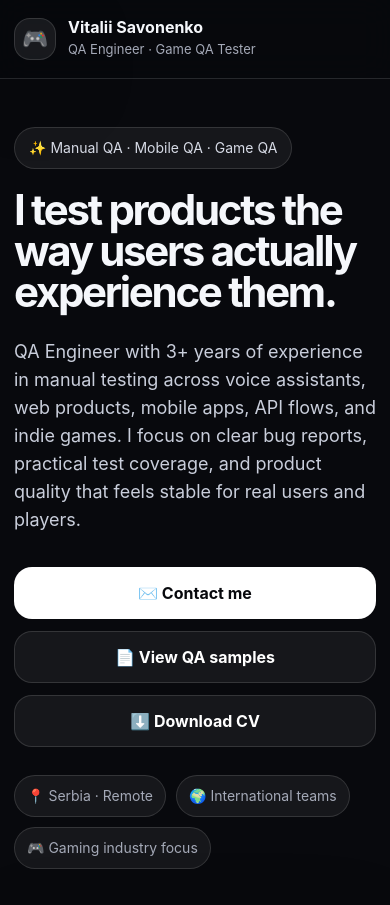
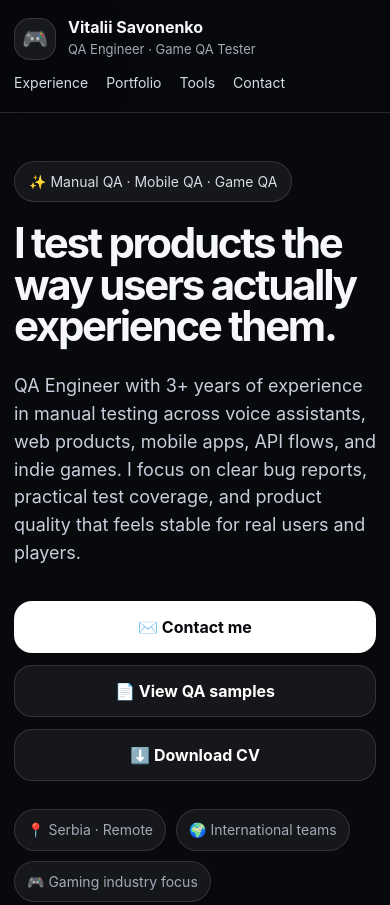
Before and after one commit to VitaliiSavonenko-QA/VitaliiSavonenko-QA.github.io, a plain HTML site: page index.html in a window 390 px wide. Shown: the top 905 px of the page. Drawn offline with Linux system fonts and the light colour scheme.

Commit message:
Keep mobile navigation visible and offset desktop anchors

```diff
--- a/css/style.css
+++ b/css/style.css
@@ -15,7 +15,7 @@
 }
 
 * { box-sizing: border-box; }
-html { scroll-behavior: smooth; }
+html { scroll-behavior: smooth; scroll-padding-top: 100px; }
 
 body {
   margin: 0;
@@ -73,7 +73,8 @@ a { color: inherit; text-decoration: none; }
 
 .main-nav {
   display: flex;
-  gap: 22px;
+  flex-wrap: wrap;
+  gap: 12px 22px;
   color: #d7dbe6;
   font-size: 14px;
 }
@@ -511,7 +512,11 @@ h1 {
 }
 
 @media (max-width: 880px) {
-  .main-nav { display: none; }
+  html { scroll-padding-top: 16px; }
+  .site-header { position: relative; }
+  .header-inner { flex-direction: column; align-items: flex-start; gap: 12px; }
+  .brand { min-width: 0; }
+  .main-nav { width: 100%; gap: 10px 18px; }
   .hero, .split, .contact { grid-template-columns: 1fr; }
   .stats, .artifact-grid, .grid-2 { grid-template-columns: 1fr; }
   .profile-inner { min-height: 470px; }
```
